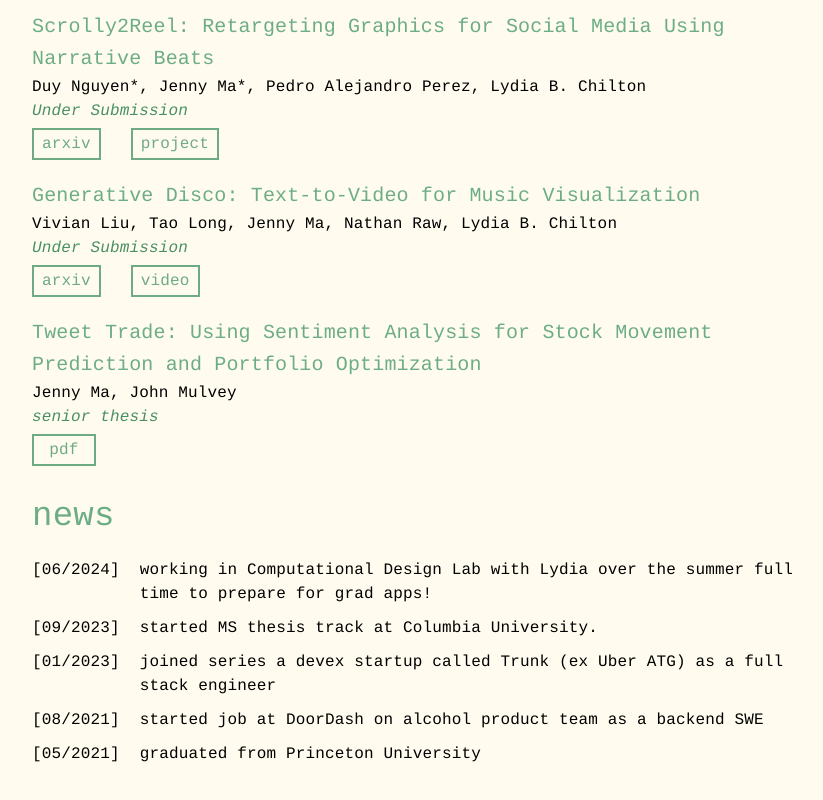
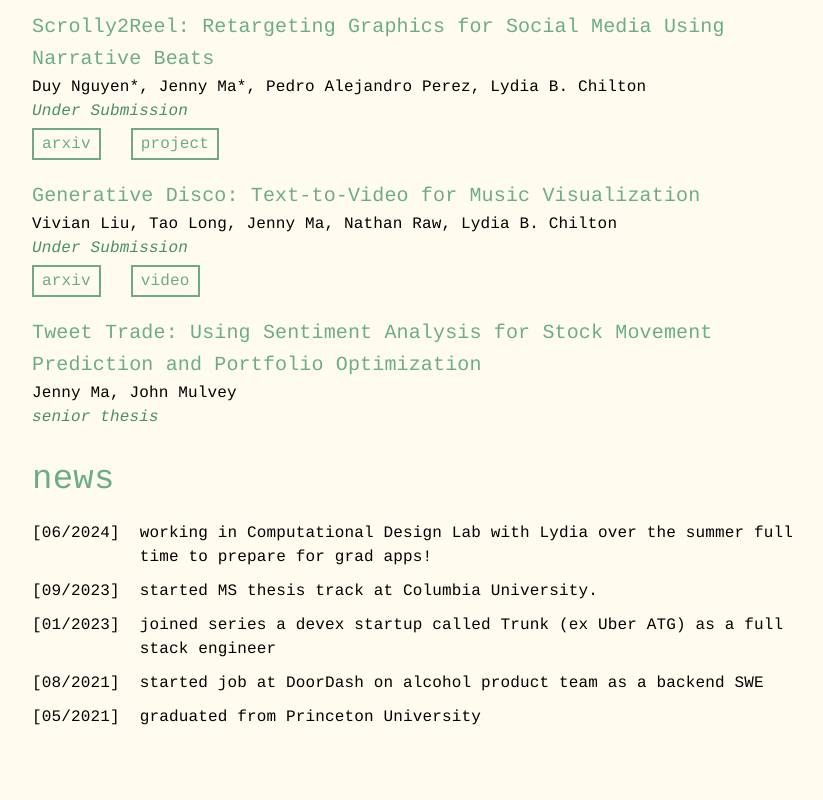
Before and after one commit to jennygzma/jennygzma.github.io, a React (Create React App) app: page /#/ in a window 1280 px wide. Shown: the part 1168-1968 px from the top of the page, without its empty margins (224-1047 px from the left). Built offline with nearby package versions, Linux system fonts and the light colour scheme.

Commit message:
remove stuff

```diff
--- a/src/components/Research.js
+++ b/src/components/Research.js
@@ -117,11 +117,11 @@
                   senior thesis
                 </span>
               </Typography>
-              <Stack direction="row" spacing={"30px"} pt="5px">
+              {/* <Stack direction="row" spacing={"30px"} pt="5px">
                 <Button disableRipple href="/senior-thesis.pdf">
                   <Typography className="link">pdf</Typography>
                 </Button>
-              </Stack>
+              </Stack> */}
             </Stack>
           </Box>
         </Stack>
```
Also changed, not shown: 1 other file (tests, documents, lock files or other folders).
